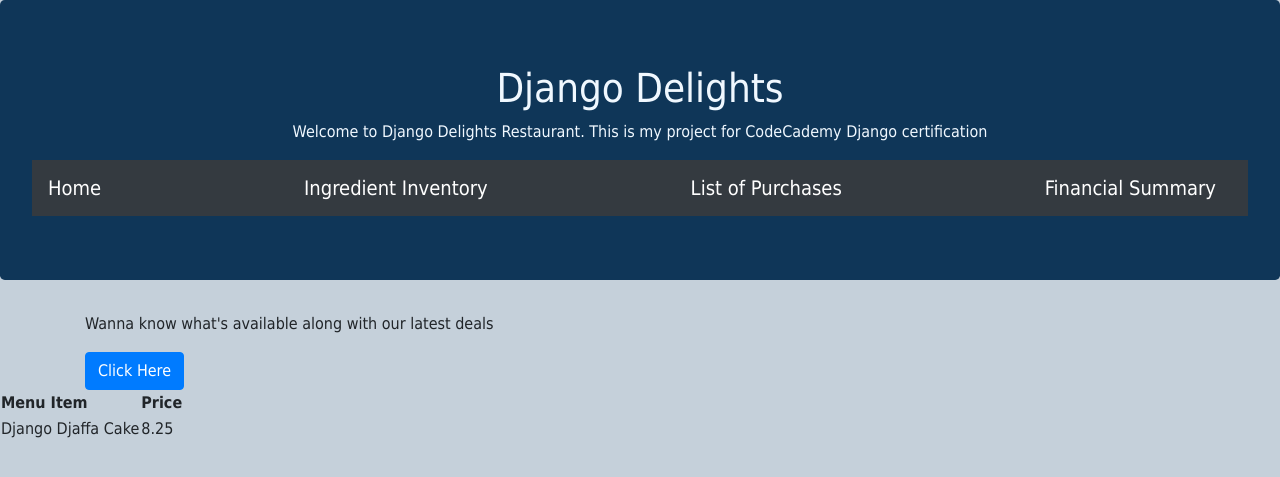
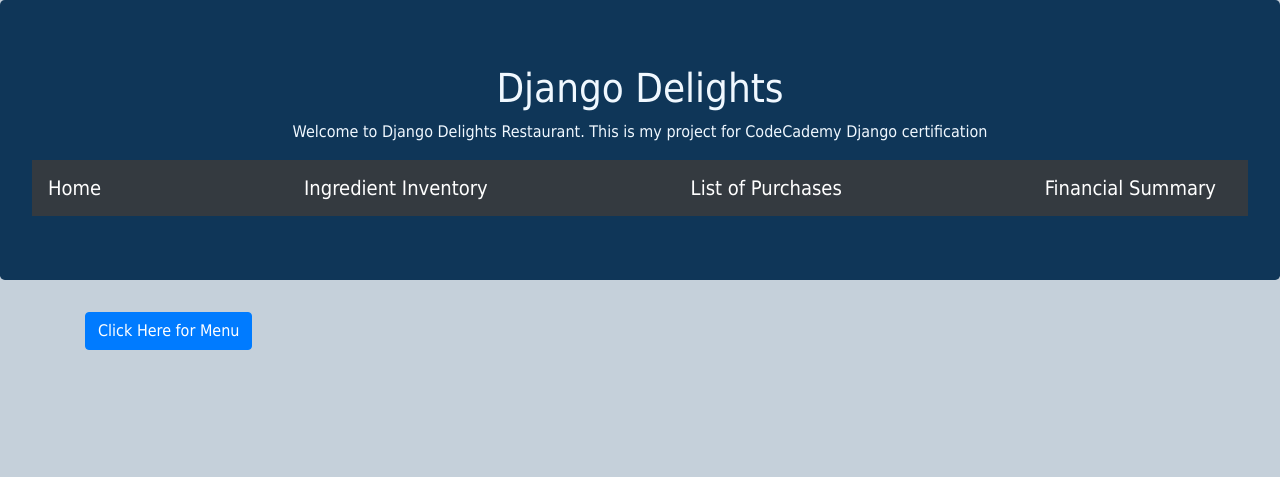
Before and after one commit to TegSingh/DjangoDelights, a Django app: page /myapp/ in a window 1280 px wide. Shown: the top 477 px of the page. Run offline with Django 3.2, Linux system fonts and the light colour scheme; data comes from the database, SQL or seed files in the repository; some libraries are stand-ins or nearby versions.

Commit message:
finished home template

```diff
--- a/DjangoDelights/myapp/templates/myapp/base.html
+++ b/DjangoDelights/myapp/templates/myapp/base.html
@@ -9,8 +9,6 @@
         <style>
             a:hover {
                 background-color: rgb(98, 106, 114);
-                margin-left: 10px;
-                margin-right: 10px;
             }
         </style>
     </head>
@@ -21,7 +19,7 @@
             {% block content1 %}
                 <!--Add page specific header messages-->>
             {% endblock %}
-            <div class="navbar navbar-dark bg-dark">
+            <div class="navbar navbar-dark bg-dark" style="width: 100%">
                 <!-- Add the navbar and add links -->
                 <a class="navbar-brand" href="{% url 'home' %}">Home</a>
                 <a class="navbar-brand" href="{% url 'ingredient' %}">Ingredient Inventory</a>
--- a/DjangoDelights/myapp/templates/myapp/home.html
+++ b/DjangoDelights/myapp/templates/myapp/home.html
@@ -4,19 +4,23 @@
 {% endblock %}
 {% block content2 %}
     <div class="container">
-        <p>Wanna know what's available along with our latest deals</p>
-        <button class="btn btn-primary">Click Here</button>
+        <button class="btn btn-primary" data-toggle="collapse" data-target="#menu-table" aria-expanded="false" aria-controls="menu-table">Click Here for Menu</button>
     </div>
-    <table>
-        <tr>
-            <th>Menu Item</th>
-            <th>Price</th>
-        </tr>
+    <br>
+    <div class="collapse multi-collapse" id="menu-table">
+        <table class="table">
+            <thead class="thead-dark">
+                <th scope="col">Menu Item</th>
+                <th scope="col">Price</th>
+            </thead>
+            <tbody>
                 {% for item in menu %}
                 <tr>
                     <td>{{ item.title }}</td>
                     <td>{{ item.price }}</td>
                 </tr>
                 {% endfor %}
+            </tbody>
         </table>
+    </div>
 {% endblock %}
```
Lines whose indentation alone changed are shown as unchanged.
